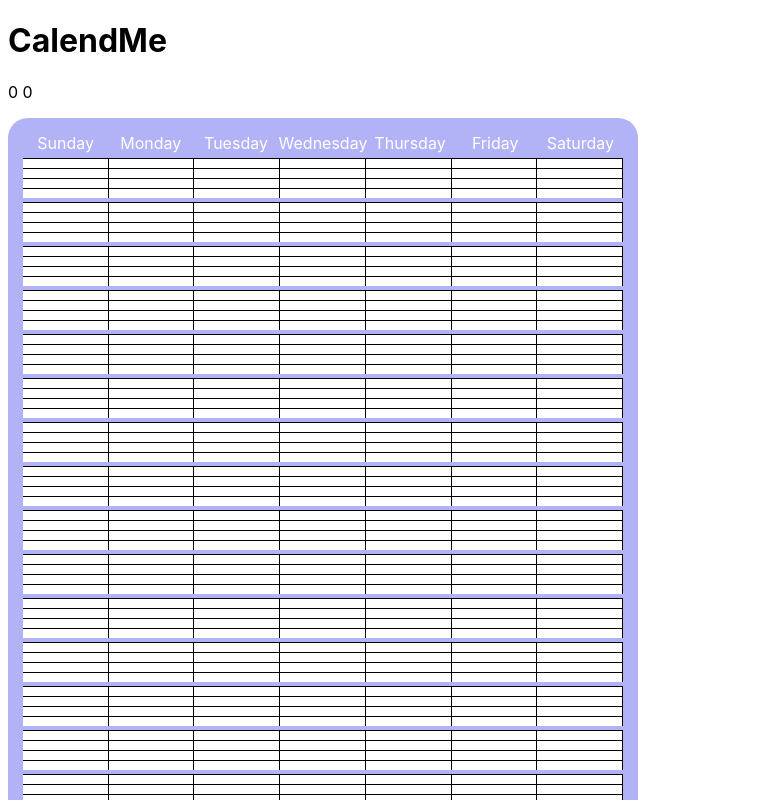
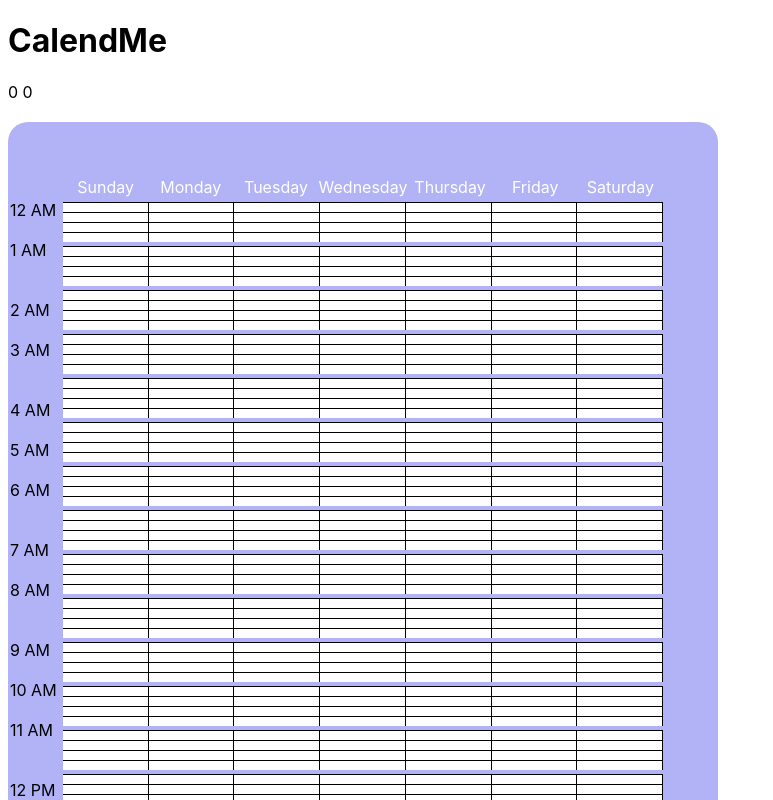
Before and after one commit to sofiyasofie/CS178-Tier2a, a SvelteKit app in the folder frontend/: page / in a window 1280 px wide. Both pictures are taken after a click on the button "Login". Shown: the top 800 px of the page, without its empty margins (0-773 px from the left). Built offline with nearby package versions, Linux system fonts and the light colour scheme.

Commit message:
Added times

```diff
--- a/frontend/src/Components/Calendar.svelte
+++ b/frontend/src/Components/Calendar.svelte
@@ -6,8 +6,13 @@
   export let rows = 96 / 1;
   export let columns = 7;
 
+  export let timeRows = 96/1;
+  export let timeCols = 1;
+
   let selectedRow = 0
   let selectedColumn = 0
+
+
 
   // Function to generate a random color
   function getRandomColor() {
@@ -42,6 +47,14 @@
 </script>
 
 <style>
+    /* Help from chatgpt for box creation */
+  .box {
+    display: flex;
+    border: 1px solid rgb(255, 255, 255);
+    padding: 1px;
+    height: 0px;
+    width: 20 px;
+    }
   .grid {
     display: grid;
     grid-template-columns: repeat(7, 1fr);
@@ -76,6 +89,7 @@
     margin-bottom: 5px;
   }
 
+
   .highlighted {
     /* filter: brightness(0.7); adjust the value to darken or lighten the element */
   }
@@ -88,24 +102,113 @@
   .GridContainer {
     background-color: rgb(178, 178, 247);
     width: 100%;
-    padding: 15px;
+    padding: 55px;
     border-radius: 20px;
   }
 </style>
 
 <div class="">
   <p>{selectedRow + " " + selectedColumn}</p>
+  <!-- Help from chatgpt for box creation -->
+  <div class = "box">
+    <br>
+    <br>
+    <br>
+    <br>
+    12 AM
+    <br>
+    <br>
+    1 AM
+    <br>
+    <br>
+    <br>
+    2 AM
+    <br>
+    <br>
+    3 AM
+    <br>
+    <br>
+    <br>
+    4 AM
+    <br>
+    <br>
+    5 AM
+    <br>
+    <br>
+    6 AM
+    <br>
+    <br>
+    <br>
+    7 AM
+    <br>
+    <br>
+    8 AM
+    <br>
+    <br>
+    <br>
+    9 AM
+    <br>
+    <br>
+    10 AM
+    <br>
+    <br>
+    11 AM
+    <br>
+    <br>
+    <br>
+    12 PM
+    <br>
+    <br>
+    1 PM
+    <br>
+    <br>
+    <br>
+    2 PM
+    <br>
+    <br>
+    3 PM
+    <br>
+    <br>
+    <br>
+    4 PM
+    <br>
+    <br>
+    5 PM
+    <br>
+    <br>
+    <br>
+    6 PM
+    <br>
+    <br>
+    7 PM
+    <br>
+    <br>
+    8 PM
+    <br>
+    <br>
+    <br>
+    9 PM
+    <br>
+    <br>
+    10 PM
+    <br>
+    <br>
+    11 PM
+  </div>
   <div class="GridContainer">
     <div class="container">
       {#each ['Sunday', 'Monday', 'Tuesday', 'Wednesday', 'Thursday', 'Friday', 'Saturday'] as day}
         <div class="day">{day}</div>
       {/each}
     </div>
+    <!-- Idea: set up a grid on the left side that will show times (an array) -->
+
     <div class="grid">
       {#each Array(rows) as _, rowIndex}
         {#each Array(columns) as _, columnIndex}
           <button class:highlighted={(rowIndex % 4 === 0) || (rowIndex % 3 === 0) || (rowIndex % 2 === 0) || (rowIndex % 1 === 0)} on:click={handleClick} data-row-index={rowIndex} data-column-index={columnIndex}></button>
-        {/each}
+          {/each}
+
         {#if (rowIndex + 1) % 4 === 0 && rowIndex !== 0}
           <div class="Spacer"></div>
           <div class="Spacer"></div>
@@ -115,6 +218,9 @@
           <div class="Spacer"></div>
           <div class="Spacer"></div>
         {/if}
+        <!-- {#if (rowIndex + 1) % 4 === 0 && rowIndex !== 0}
+        <p></p>
+        {/if} -->
       {/each}
     </div>
   </div>
```
